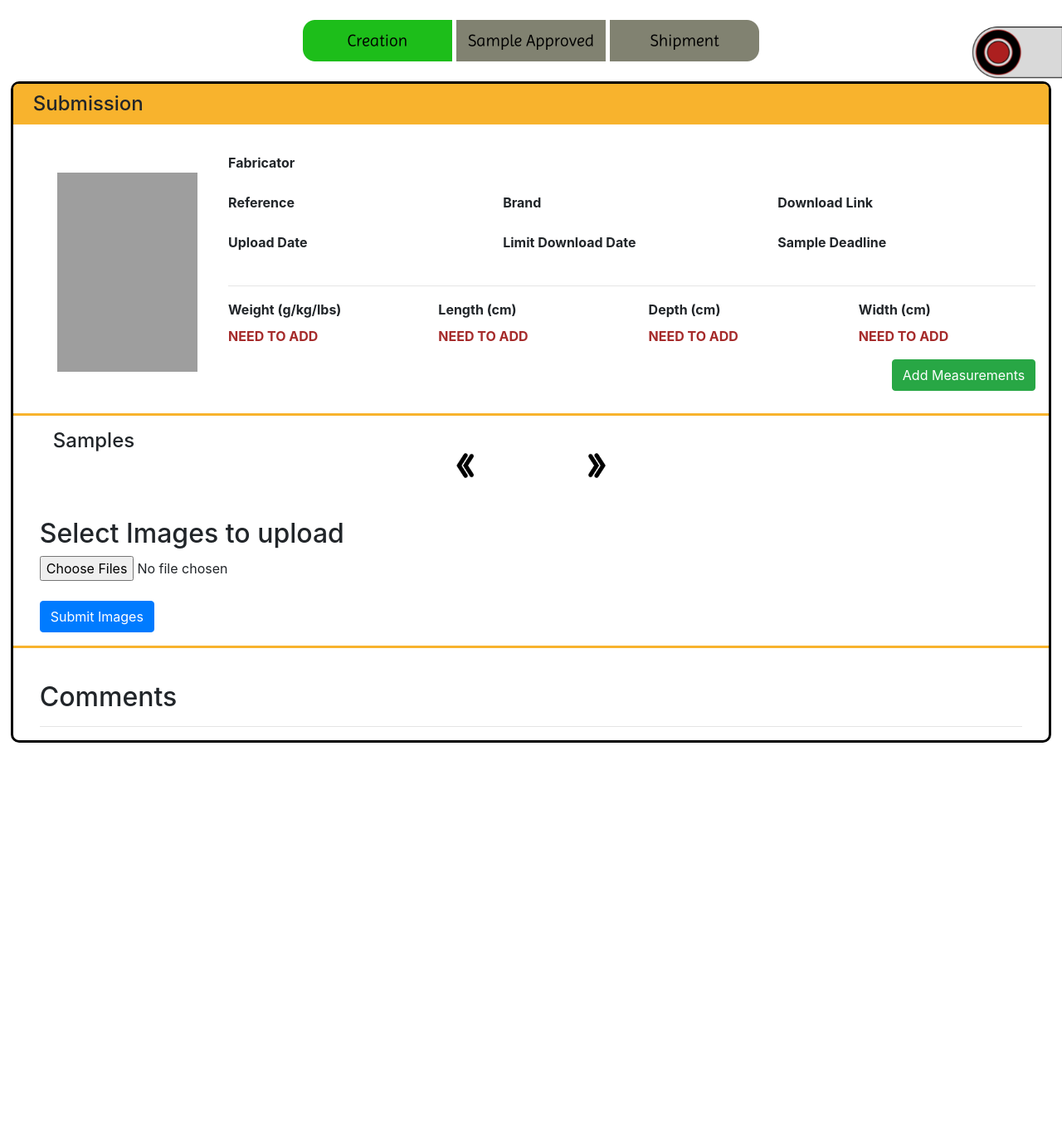
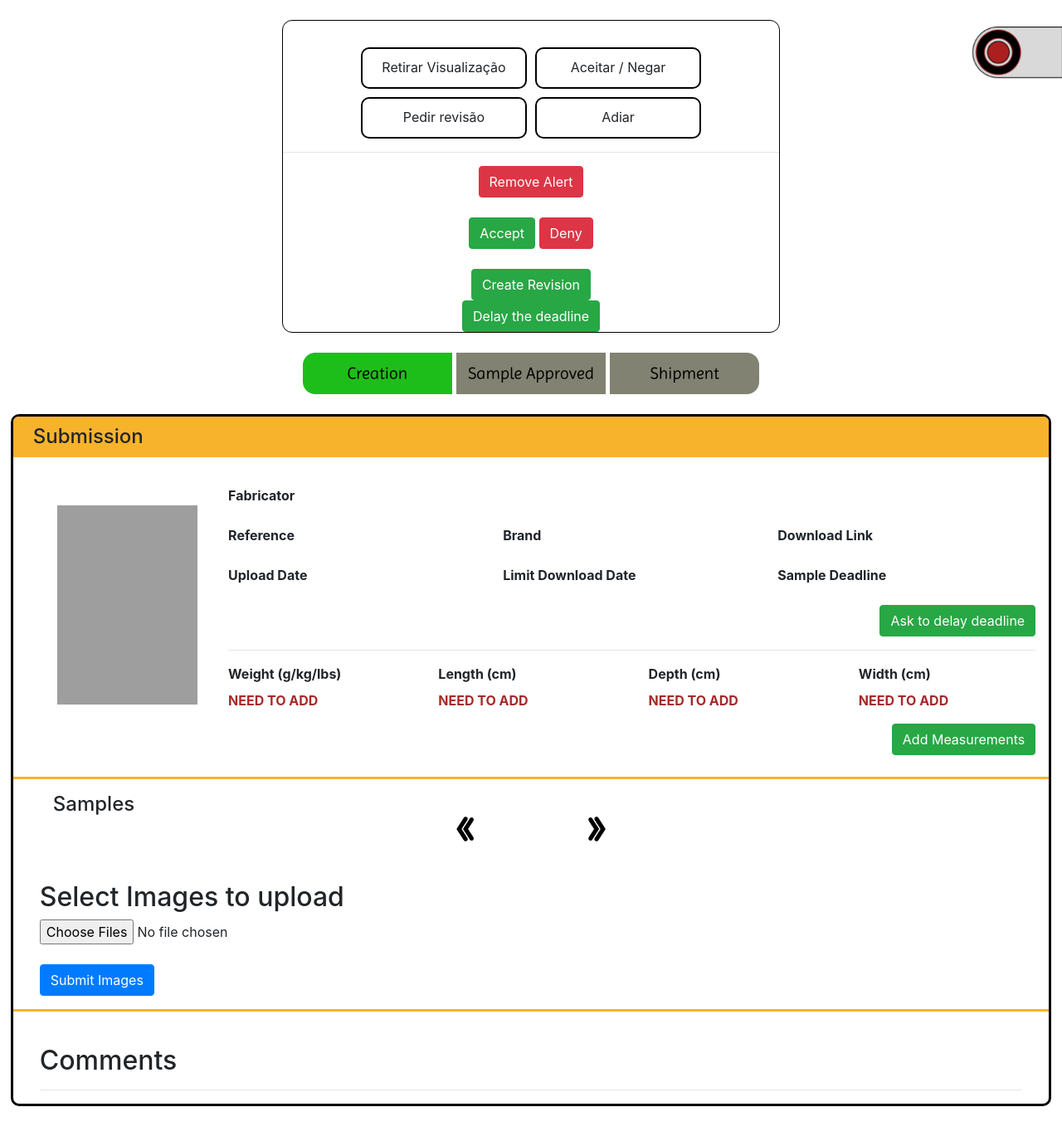
Before and after one commit to augustomilao/PortalChina, a PHP site: page /views/pedido.php in a window 1280 px wide. Shown: the part 48-1429 px from the top of the page at 83% size. Before the commit the page ends 943 px from the top, so only its background shows below. Run offline with PHP 8.4, Linux system fonts and the light colour scheme; the visitor is signed in with stand-in values (Sample User, id 1); data that the repository does not hold is empty; grey boxes are pictures that could not be loaded.

Commit message:
Delay panel

```diff
--- a/views/pedido.php
+++ b/views/pedido.php
@@ -169,16 +169,46 @@ include 'components/header.php';
         <img class="imgBotao" src="../assets/Menu.png" alt="" height="60">
     </div>
 
-    <!-- <div class="menuEscondido">
-        <div class="displaymenu">
-            <div class="cardmenu">
-                <p>Adicionar Medidas</p>
+    <div class="menuEscondido">
+        <br>
+        <div style="width: 600px; margin:auto;border: 1px solid black;border-radius: 12px;">
+            <div class="displaymenu"  style="padding:2em 0 0 0;">
+                <div class="cardmenu">
+                    <p style="padding: 0;margin:0;margin-top:2px">Retirar Visualização</p>
+                </div>
+                <div class="cardmenu">
+                    <p style="padding: 0;margin:0;margin-top:2px">Aceitar / Negar</p>
+                </div>
+                <div class="cardmenu">
+                    <p style="padding: 0;margin:0;margin-top:2px">Pedir revisão</p>
+                </div>
+                <div class="cardmenu">
+                    <p style="padding: 0;margin:0;margin-top:2px">Adiar</p>
+                </div>
             </div>
-            <div class="cardmenu">
-                <p>Adicionar Fotos</p>
+            <hr>
+            <div style="text-align: center;">
+                <!--  -->
+                <button class="btn btn-danger">Remove Alert</button>
+                <br><br>
             </div>
+            <div style="text-align: center;">
+                <!--  -->
+                <button class="btn btn-success">Accept</button>
+                <button class="btn btn-danger">Deny</button>
+                <br><br>
+            </div>
+            <div style="text-align: center;">
+                <!--  -->
+                <button class="btn btn-success">Create Revision</button>
+            </div>
+            <div style="text-align: center;">
+                <!--  -->
+                <button class="btn btn-success">Delay the deadline</button>
+            </div>
+
         </div>
-    </div> -->
+    </div>
 
     <!-- //TODO: MENU OVERFLOW -->
 
@@ -239,6 +269,17 @@ include 'components/header.php';
                         <label class="negrito" for="deadlineAmostra">Sample Deadline</label>
                         <p><?= $a["deadlineAmostra"] ?></p>
                     </div>
+                </div>
+                <div id="delaydiv" style="display: none;">
+                    <form action="../controllers/delayController.php" method="post">
+                        <input type="hidden" name="id" value="<?= $pedido ?>">
+                        <input type="date" name="new_date" required>
+                        <br><br>
+                        <button class="btn btn-primary">Send</button>
+                    </form>
+                </div>
+                <div style="text-align: right;">
+                    <button onClick="ShowDelay()" class="btn btn-success">Ask to delay deadline</button>
                 </div>
                 <hr>
                 <div style="display: grid;grid-template-columns: 25% 25% 25% 25%; gap:10px">
@@ -458,13 +499,24 @@ include 'components/header.php';
                 img.src = URL.createObjectURL(imagem.files[0]);
         }
 
-        function ShowMeasures(){
+        function ShowMeasures() {
             var i = document.getElementById('medidas').style.display;
 
-            if(i == "block"){
+            if (i == "block") {
                 document.getElementById('medidas').style.display = "none";
-            }else{
+            } else {
                 document.getElementById('medidas').style.display = "block";
+            }
+        }
+
+
+        function ShowDelay() {
+            var i = document.getElementById('delaydiv').style.display;
+
+            if (i == "block") {
+                document.getElementById('delaydiv').style.display = "none";
+            } else {
+                document.getElementById('delaydiv').style.display = "block";
             }
         }
     </script>
```
Also changed, not shown: controllers/delayController.php (added, +45 -0 lines).
